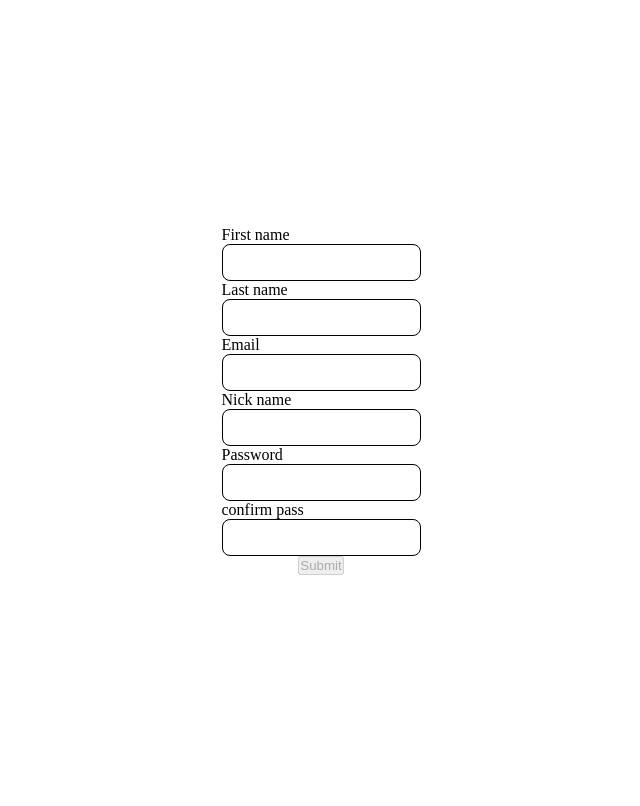
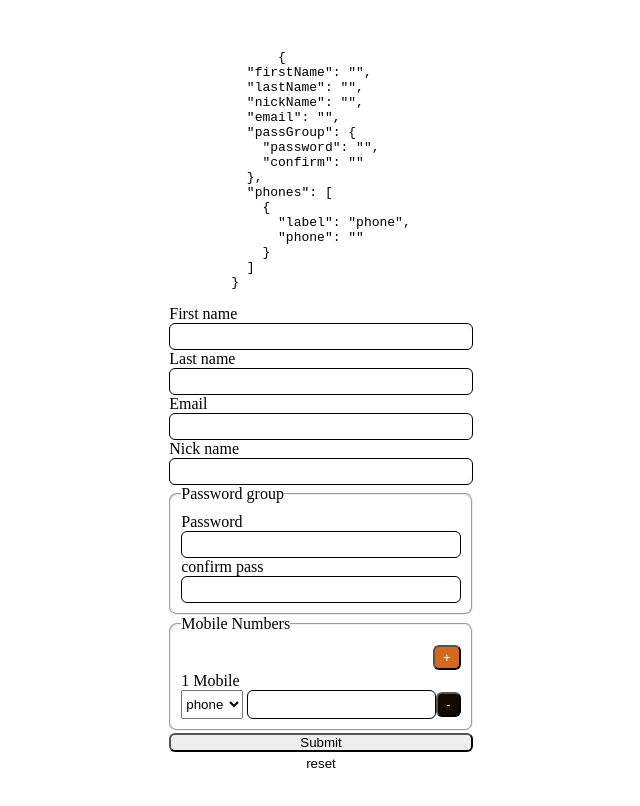
Before and after one commit to BeshoySaeed/advanced-angular-form, an Angular app: page /reactive in a window 1280 px wide. Before the commit this address led to /. Shown: the top 806 px of the page, without its empty margins (319-959 px from the left). Built offline with nearby package versions, Linux system fonts and the light colour scheme.

Commit message:
complex-structure-reactive-form

```diff
--- a/angular.json
+++ b/angular.json
@@ -92,5 +92,8 @@
         }
       }
     }
+  },
+  "cli": {
+    "analytics": false
   }
 }
--- a/src/app/app.component.html
+++ b/src/app/app.component.html
@@ -1 +1 @@
-<app-angular-template-form></app-angular-template-form>
+<router-outlet></router-outlet>
--- a/src/app/app.routes.ts
+++ b/src/app/app.routes.ts
@@ -6,6 +6,16 @@ export const routes: Routes = [
     loadComponent: () =>
       import(
         './components/angular-template-form/angular-template-form.component'
-      ).then((m) => m.AngularTemplateFormComponent),
+      ).then((c) => c.AngularTemplateFormComponent),
+  },
+  {
+    path: 'reactive',
+    loadComponent: () =>
+      import(
+        './components/angular-reactive-form/angular-reactive-form.component'
+      ).then((c) => {
+        console.log(c);
+        return c.AngularReactiveFormComponent;
+      }),
   },
 ];
--- /dev/null
+++ b/src/app/components/angular-reactive-form/angular-reactive-form.component.css
@@ -0,0 +1,80 @@
+.container {
+  display: flex;
+  align-items: center;
+  justify-content: center;
+  width: 100vw;
+  height: 100%;
+  min-height: 100vh;
+  padding: 50px;
+}
+
+.form-template-container {
+  display: flex;
+  align-items: center;
+  justify-content: center;
+  flex-direction: column;
+}
+
+.form-field label {
+  display: block;
+}
+
+input {
+  padding: 5px;
+  width: 100%;
+  border-radius: 6px;
+  border: 0.4px solid black;
+}
+
+button {
+  width: 100%;
+  margin: 2px 0;
+  border-radius: 6px;
+}
+button[type="reset"] {
+  background-color: transparent;
+  border: none;
+}
+.field-container {
+  padding: 10px;
+  border-radius: 8px;
+  box-sizing: border-box;
+  width: 100%;
+}
+.form-field {
+  width: 100%;
+}
+
+.phones-controls {
+  display: flex;
+  justify-content: flex-end;
+}
+
+.phones-controls button {
+  width: fit-content;
+  padding: 3px 8px;
+  background-color: chocolate;
+  color: white;
+  transition: 0.2s;
+  cursor: pointer;
+}
+
+.phones-controls button:hover {
+  background-color: rgb(231, 132, 60);
+}
+
+.inp-wrapper {
+  display: flex;
+}
+.inp-wrapper button {
+  width: fit-content;
+  padding: 3px 8px;
+  background-color: rgb(19, 9, 2);
+  color: white;
+  transition: 0.2s;
+  cursor: pointer;
+}
+
+.label-select {
+  margin-right: 4px;
+}
--- /dev/null
+++ b/src/app/components/angular-reactive-form/angular-reactive-form.component.html
@@ -0,0 +1,58 @@
+<div class="container">
+  <form class="form-template-container" [formGroup]="form">
+    <pre>
+      {{ form.value | json }}
+    </pre>
+    <div class="form-field">
+      <label for="firstName">First name</label>
+      <input id="firstName" formControlName="firstName" type="text" />
+    </div>
+    <div class="form-field">
+      <label for="lastName">Last name</label>
+      <input id="lastName" type="text" formControlName="lastName" />
+    </div>
+    <div class="form-field">
+      <label for="email">Email</label>
+      <input id="email" formControlName="email" type="email" />
+    </div>
+    <div class="form-field">
+      <label for="nickname">Nick name</label>
+      <input id="nickname" formControlName="nickName" type="text" />
+    </div>
+    <fieldset class="field-container" formGroupName="passGroup">
+      <legend>Password group</legend>
+      <div class="form-field">
+        <label for="nickname">Password</label>
+        <input id="password" formControlName="password" type="password" />
+      </div>
+      <div class="form-field">
+        <label for="nickname">confirm pass</label>
+        <input id="confirm" formControlName="confirm" type="password" />
+      </div>
+    </fieldset>
+    <fieldset class="field-container" formArrayName="phones">
+      <legend>Mobile Numbers</legend>
+      <div class="phones-controls">
+        <button (click)="addControl()">+</button>
+      </div>
+      <div
+        class="form-field"
+        *ngFor="let phone of phones.controls; let i = index"
+        [formGroupName]="i"
+      >
+        <label for="phone_{{ i }}">{{ i + 1 }} Mobile</label>
+        <div class="inp-wrapper">
+          <select class="label-select" formControlName="label" id="">
+            <option *ngFor="let label of phoneLabels" [value]="label">
+              {{ label }}
+            </option>
+          </select>
+          <input type="number" id="phone_{{ i }}" formControlName="phone" />
+          <button (click)="removeControl(i)">-</button>
+        </div>
+      </div>
+    </fieldset>
+    <button class="submit" type="submit">Submit</button>
+    <button class="reset" type="reset">reset</button>
+  </form>
+</div>
--- /dev/null
+++ b/src/app/components/angular-reactive-form/angular-reactive-form.component.ts
@@ -0,0 +1,52 @@
+import { CommonModule } from '@angular/common';
+import { Component } from '@angular/core';
+import {
+  FormArray,
+  FormControl,
+  FormGroup,
+  ReactiveFormsModule,
+} from '@angular/forms';
+
+@Component({
+  selector: 'app-angular-reactive-form',
+  standalone: true,
+  imports: [CommonModule, ReactiveFormsModule],
+  templateUrl: './angular-reactive-form.component.html',
+  styleUrl: './angular-reactive-form.component.css',
+})
+export class AngularReactiveFormComponent {
+  phoneLabels = ['phone', 'mobile', 'home', 'work'];
+
+  form: FormGroup = new FormGroup({
+    firstName: new FormControl(''),
+    lastName: new FormControl(''),
+    nickName: new FormControl(''),
+    email: new FormControl(''),
+    passGroup: new FormGroup({
+      password: new FormControl(''),
+      confirm: new FormControl(''),
+    }),
+    phones: new FormArray([
+      new FormGroup({
+        label: new FormControl(this.phoneLabels[0]),
+        phone: new FormControl(''),
+      }),
+    ]),
+  });
+
+  get phones(): FormArray {
+    return this.form.get('phones') as FormArray;
+  }
+
+  addControl() {
+    this.phones.push(
+      new FormGroup({
+        label: new FormControl(this.phoneLabels[0]),
+        phone: new FormControl(''),
+      })
+    );
+  }
+  removeControl(i: number) {
+    this.phones.removeAt(i);
+  }
+}
--- a/src/app/components/angular-template-form/angular-template-form.component.css
+++ b/src/app/components/angular-template-form/angular-template-form.component.css
@@ -26,3 +26,13 @@ input {
   -o-border-radius: 8px;
   border: 0.4px solid black;
 }
+
+button {
+  width: 100%;
+  margin: 2px 0;
+  border-radius: 6px;
+}
+button[type="reset"] {
+  background-color: transparent;
+  border: none;
+}
--- a/src/app/components/angular-template-form/angular-template-form.component.html
+++ b/src/app/components/angular-template-form/angular-template-form.component.html
@@ -2,7 +2,8 @@
   <form
     #form="ngForm"
     class="form-template-container"
-    (ngSubmit)="onSubmit(form)"
+    (ngSubmit)="onSubmit($event)"
+    (reset)="resetForm($event)"
   >
     <div class="form-field">
       <label for="firstName">First name</label>
@@ -31,7 +32,8 @@
             First name cannot be more than 10 characters long.
           </div>
           <div *ngSwitchCase="firstName.hasError('appBanWords')">
-            {{ firstName.getError("appBanWords") | json }}
+            {{ firstName.getError("appBanWords").controlVal }}
+            is banned please try another name
           </div>
           <div *ngSwitchCase="firstName.hasError('appAsyncDirective')">
             this name is token please try another name
@@ -112,6 +114,9 @@
         Password and confirmation not Match!
       </div>
     </div>
-    <button class="submit" [disabled]="form.invalid">Submit</button>
+    <button class="submit" type="submit" [disabled]="form.invalid">
+      Submit
+    </button>
+    <button class="reset" type="reset">reset</button>
   </form>
 </div>
--- a/src/app/components/angular-template-form/angular-template-form.component.ts
+++ b/src/app/components/angular-template-form/angular-template-form.component.ts
@@ -1,6 +1,6 @@
 import { CommonModule } from '@angular/common';
-import { Component } from '@angular/core';
-import { FormsModule } from '@angular/forms';
+import { Component, ViewChild, viewChild } from '@angular/core';
+import { FormsModule, NgForm } from '@angular/forms';
 import { BanWordsDirective } from '../../directives/ban-words.directive';
 import { ConfirmPassDirective } from '../../directives/confirm-pass.directive';
 import { AsyncDirectiveDirective } from '../../directives/async-directive.directive';
@@ -19,7 +19,16 @@ import { AsyncDirectiveDirective } from '../../directives/async-directive.direct
   styleUrl: './angular-template-form.component.css',
 })
 export class AngularTemplateFormComponent {
+  @ViewChild(NgForm)
+  form!: NgForm;
+  initialFormValues: unknown;
   constructor() {}
+
+  ngAfterViewInit() {
+    queueMicrotask(() => {
+      this.initialFormValues = this.form.value;
+    });
+  }
 
   user = {
     firstName: '',
@@ -30,5 +39,11 @@ export class AngularTemplateFormComponent {
     confirm: '',
   };
 
-  onSubmit(form: any) {}
+  onSubmit(e: Event) {
+    this.initialFormValues = this.form.value;
+  }
+  resetForm(e: Event) {
+    e.preventDefault();
+    this.form.resetForm(this.initialFormValues);
+  }
 }
--- a/src/app/directives/async-directive.directive.ts
+++ b/src/app/directives/async-directive.directive.ts
@@ -25,8 +25,6 @@ export class AsyncDirectiveDirective implements AsyncValidator {
   validate(
     control: AbstractControl
   ): Promise<ValidationErrors | null> | Observable<ValidationErrors | null> {
-    console.log(control.value);
-
     return this.http
       .get<any[]>(
         `https://jsonplaceholder.typicode.com/users?username=${control.value}`
--- a/src/styles.css
+++ b/src/styles.css
@@ -4,7 +4,7 @@
   box-sizing: border-box;
 }
 
-.ng-valid.ng-dirty:not(form):not([ngModelGroup]) {
+.ng-valid.ng-dirty:not(form, [ngModelGroup], [formGroupName], [formArrayName]) {
   border: 0.5px solid green;
 }
 .ng-invalid.ng-dirty:not(form):not([ngModelGroup]) {
```
Also changed, not shown: src/app/app.component.ts (+7 -1 lines).
